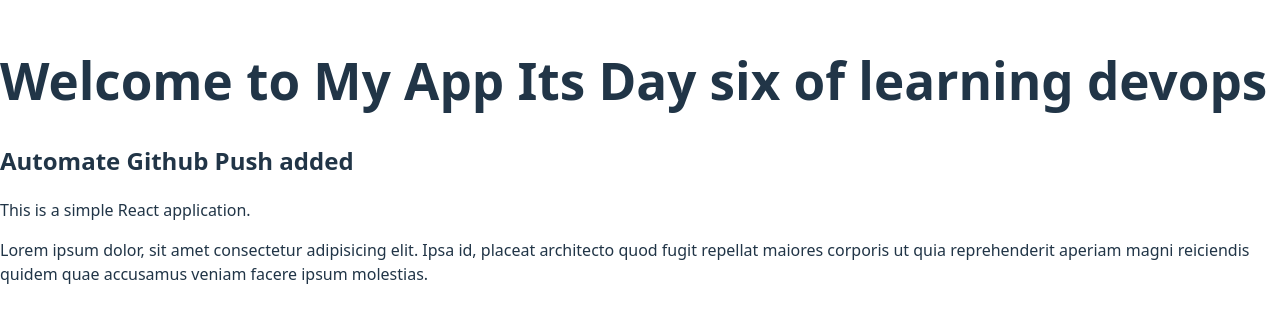
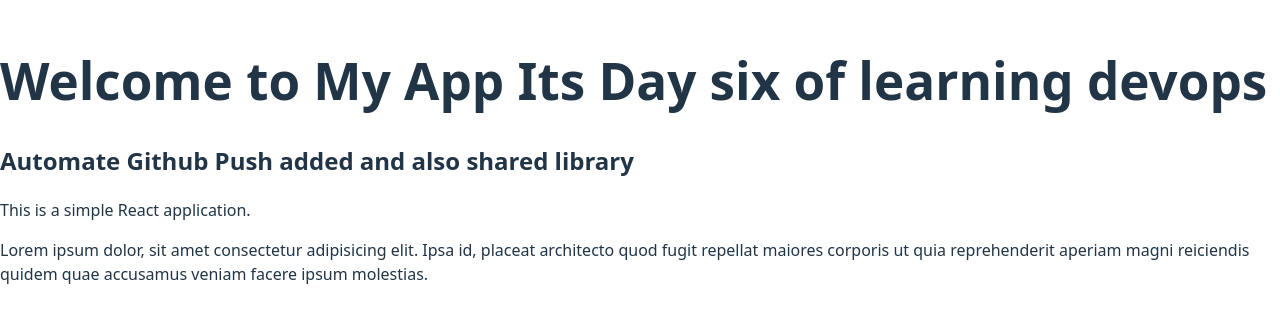
Before and after one commit to talha981/dockerPracticeFive, a React (Vite) app: page / in a window 1280 px wide. Shown: the part 240-562 px from the top of the page. Built offline with nearby package versions, Linux system fonts and the light colour scheme.

Commit message:
shared library

```diff
--- a/src/App.jsx
+++ b/src/App.jsx
@@ -5,8 +5,8 @@
 export default function App() {
   return (
     <div>
-      <h1>Welcome to My App Its Day six of learning devops</h1>
-      <h2>Automate Github Push  added </h2>
+      <h1>Welcome to My App Its Day six of learning devops </h1>
+      <h2>Automate Github Push  added and also shared library </h2>
       <p>This is a simple React application.</p>
       <p>Lorem ipsum dolor, sit amet consectetur adipisicing elit. Ipsa id, placeat architecto quod fugit repellat maiores corporis ut quia reprehenderit aperiam magni reiciendis quidem quae accusamus veniam facere ipsum molestias.</p>
     </div>
```
